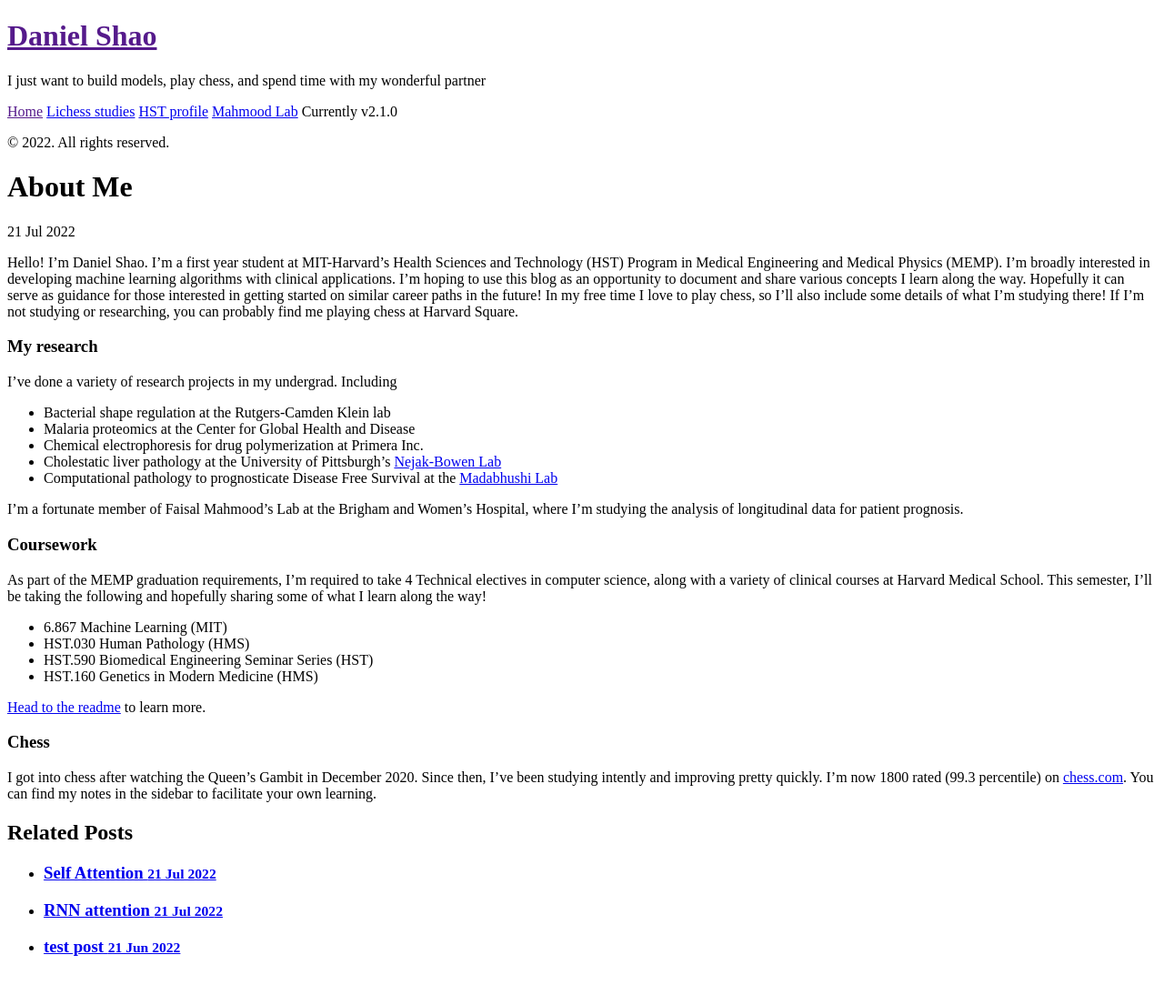
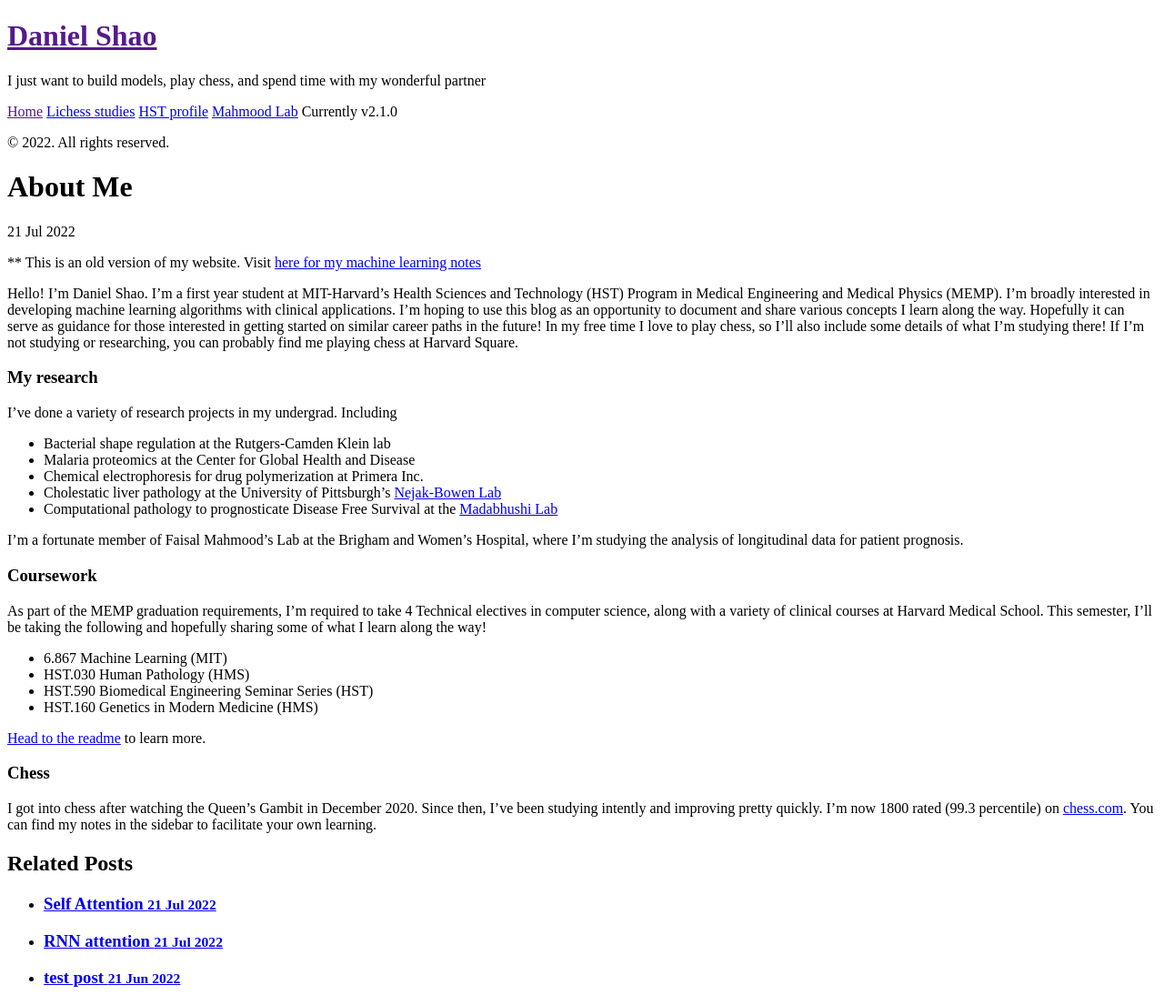
Before and after one commit to danielshaowers/danielshaowers.github.io, a Jekyll site: the page built from _posts/2022-07-21-intro.md, in a window 1280 px wide. Shown: the whole page at 91% size. Built offline with Jekyll 4.4.1, drawn with Linux system fonts in a browser that asks for light colours; before the commit the page ends 1071 px from its top, so only the background shows below that.

Commit message:
add link to new page

```diff
--- a/_posts/2022-07-21-intro.md
+++ b/_posts/2022-07-21-intro.md
@@ -2,6 +2,8 @@
 layout: post
 title: About Me
 ---
+
+** This is an old version of my website. Visit [here for my machine learning notes](danielshaowers.github.io/pages)
 
 Hello! I'm Daniel Shao. I'm a first year student at MIT-Harvard's Health Sciences and Technology (HST) Program in Medical Engineering and Medical Physics (MEMP). I'm broadly interested in developing machine learning algorithms with clinical applications. I'm hoping to use this blog as an opportunity to document and share various concepts I learn along the way. Hopefully it can serve as guidance for those interested in getting started on similar career paths in the future! In my free time I love to play chess, so I'll also include some details of what I'm studying there! If I'm not studying or researching, you can probably find me playing chess at Harvard Square.
 ### My research
```
